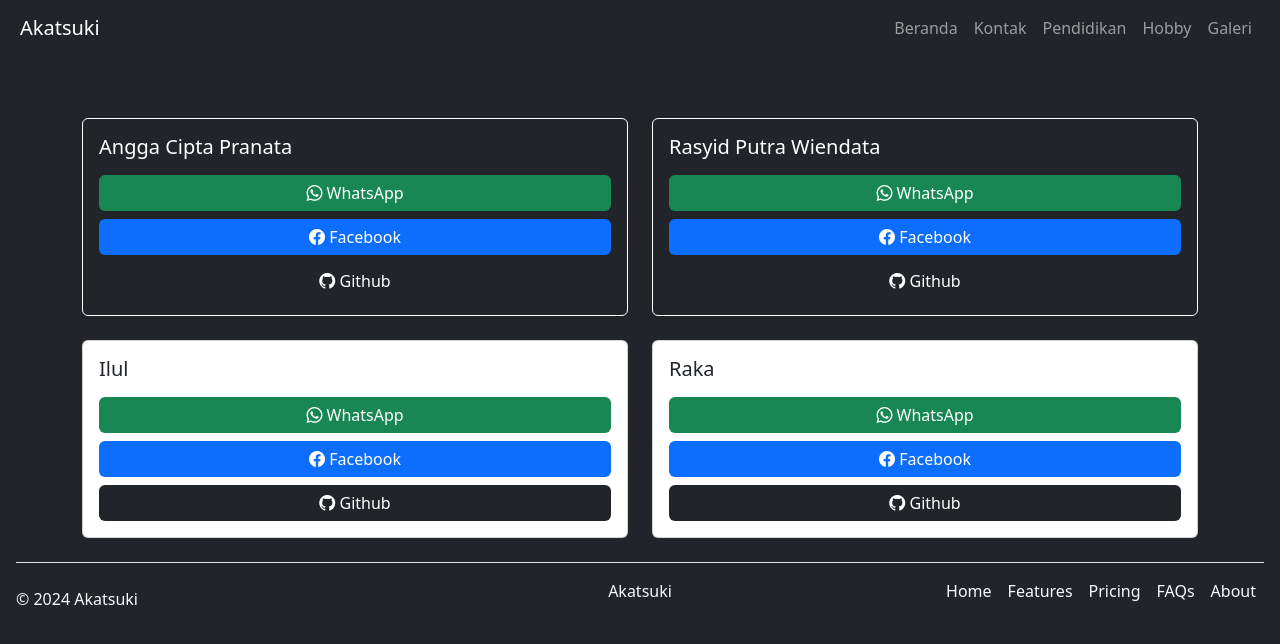
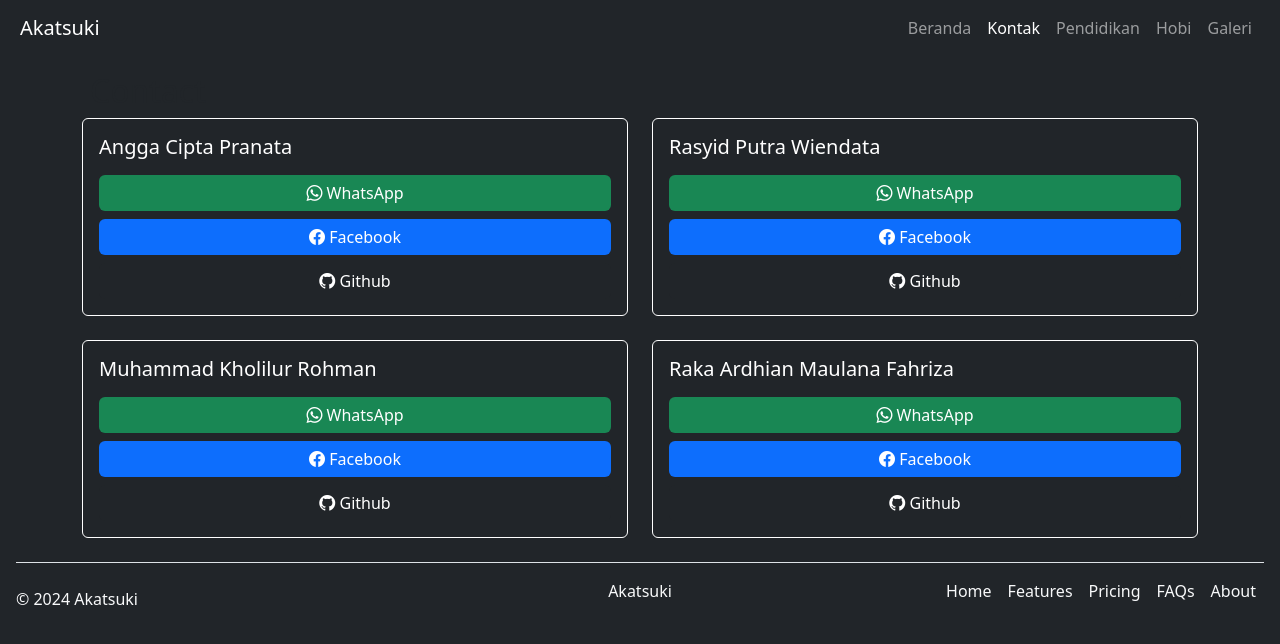
Before and after one commit to anggacipta/akatsuki, a plain HTML site: page contact.html in a window 1280 px wide. Drawn offline with nearby package versions, Linux system fonts and the light colour scheme.

Commit message:
change navbar and contact.html

```diff
--- a/contact.html
+++ b/contact.html
@@ -3,7 +3,7 @@
   <head>
     <meta charset="UTF-8" />
     <meta name="viewport" content="width=device-width, initial-scale=1.0" />
-    <title>Akatsuki</title>
+    <title>Akatsuki | Kontak</title>
     <link
       href="https://cdn.jsdelivr.net/npm/bootstrap@5.3.3/dist/css/bootstrap.min.css"
       rel="stylesheet"
@@ -28,13 +28,13 @@
                         <a class="nav-link" aria-current="page" href="index.html">Beranda</a>
                     </li>
                     <li class="nav-item">
-                        <a class="nav-link" href="contact.html">Kontak</a>
+                        <a class="nav-link active" href="contact.html">Kontak</a>
                     </li>
                     <li class="nav-item">
                         <a class="nav-link" href="pendidikan.html">Pendidikan</a>
                     </li>
                     <li class="nav-item">
-                        <a class="nav-link" href="hobby.html">Hobby</a>
+                        <a class="nav-link" href="hobby.html">Hobi</a>
                     </li>
                     <li class="nav-item">
                         <a class="nav-link" href="gallery.html">Galeri</a>
@@ -95,9 +95,9 @@
       </div>
       <div class="row mt-4">
         <div class="col-sm-6 mb-3 mb-sm-0">
-          <div class="card">
+          <div class="card border-white bg-dark">
             <div class="card-body">
-              <h5 class="card-title">Ilul</h5>
+              <h5 class="card-title text-white">Muhammad Kholilur Rohman</h5>
               <div class="row">
                 <div class="col">
                   <a href="#" class="btn btn-primary mt-2 bi bi-whatsapp text-center bg-success border border-0" style="width: 100%;"> WhatsApp</a>
@@ -117,9 +117,9 @@
           </div>
         </div>
         <div class="col-sm-6">
-          <div class="card">
+          <div class="card border-white bg-dark">
             <div class="card-body">
-              <h5 class="card-title">Raka</h5>
+              <h5 class="card-title text-white">Raka Ardhian Maulana Fahriza</h5>
               <div class="row">
                 <div class="col">
                   <a href="#" class="btn btn-primary mt-2 bi bi-whatsapp text-center bg-success border border-0" style="width: 100%;"> WhatsApp</a>
```
Also changed, not shown: gallery.html (+3 -3 lines), hobby.html (+3 -3 lines), index.html (+4 -4 lines), pendidikan.html (+3 -3 lines).
